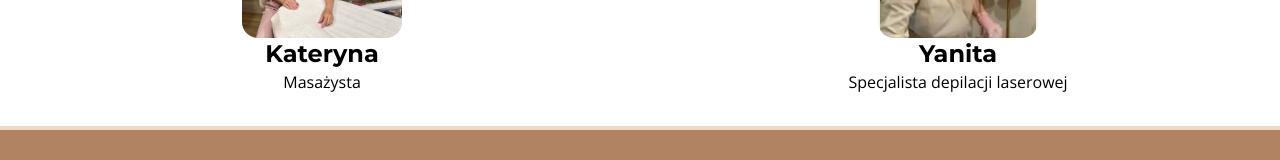
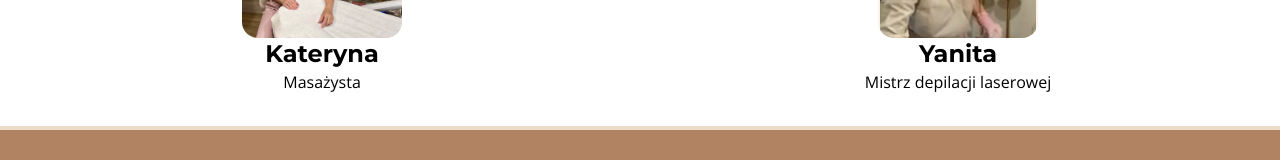
Before and after one commit to maxbezs/zona-laser, a Next.js app: page / in a window 1280 px wide. Shown: the part 10823-10983 px from the top of the page. Built offline with nearby package versions, Linux system fonts and the light colour scheme.

Commit message:
Update page.js

```diff
--- a/app/page.js
+++ b/app/page.js
@@ -143,7 +143,7 @@ export default function Home() {
                 Yanita
               </H3>
               <p className="font-opensans text-center">
-                Specjalista depilacji laserowej
+                Mistrz depilacji laserowej
               </p>
             </div>
           </div>
```
